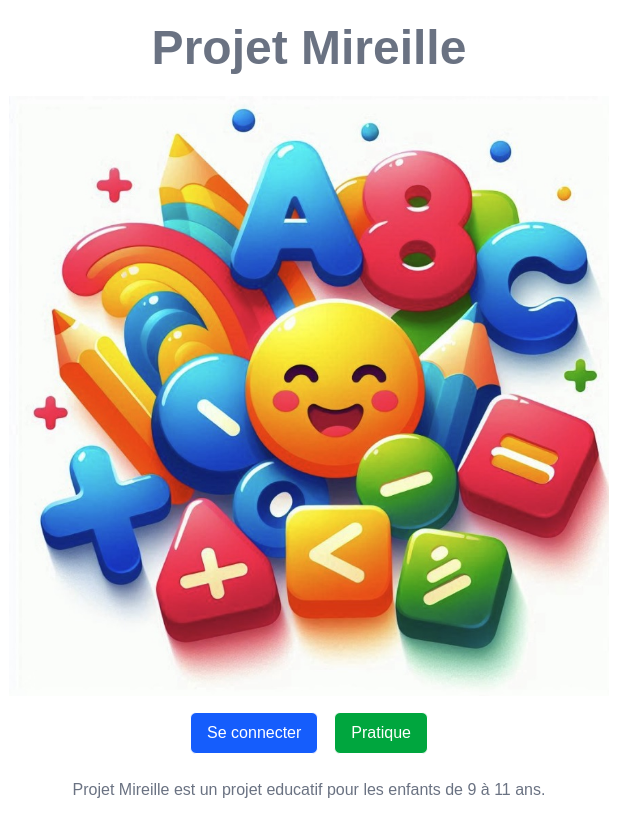
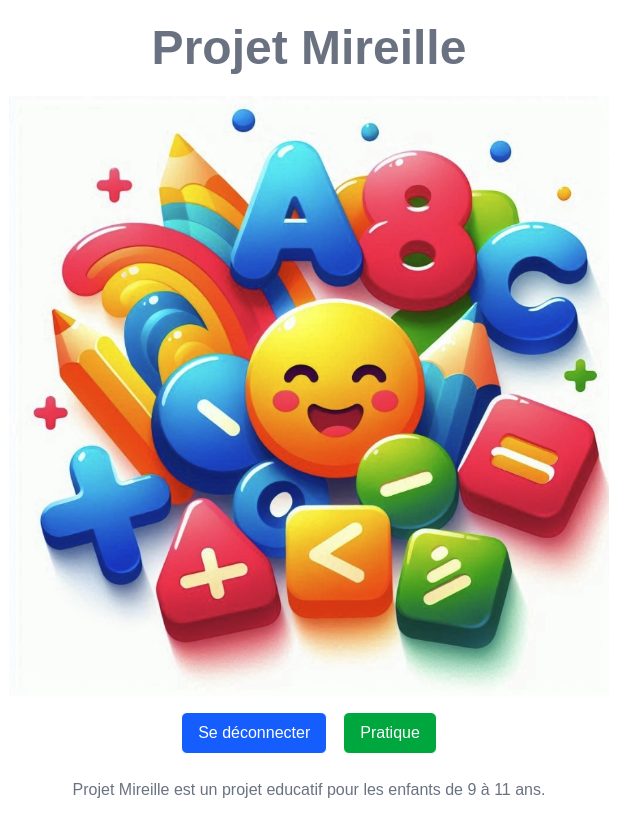
Before and after one commit to TheRealByteraver/projetmireille, a Next.js app: page / in a window 1280 px wide. Shown: the whole page, without its empty margins (331-971 px from the left). Built offline with nearby package versions, Linux system fonts and the light colour scheme; sample sign-in values are in the browser's storage.

Commit message:
auth wip

```diff
--- a/components/pages/LandingPage.tsx
+++ b/components/pages/LandingPage.tsx
@@ -1,11 +1,16 @@
 'use client';
 import Button from '@/components/ui/Button';
+import useCurrentUser from '@/hooks/useCurrentUser';
 import Image from 'next/image';
 import { useRouter } from 'next/navigation';
 
 const LandingPage = (): React.JSX.Element => {
   // ROUTER
   const router = useRouter();
+
+  // AUTH
+  const [user, setCurrentUser] = useCurrentUser();
+  console.log('user in LandingPage: ', user);
 
   return (
     <>
@@ -14,9 +19,15 @@ const LandingPage = (): React.JSX.Element => {
         {/* original size: 878x878 */}
         <Image src="/home.jpg" width={600} height={600} alt="Project logo" loading="eager" />
         <div className="mt-4 flex gap-4">
-          <Button onClick={() => router.push('/login')} color="blue">
-            Se connecter
-          </Button>
+          {user ? (
+            <Button onClick={() => setCurrentUser(undefined)} color="blue">
+              Se déconnecter
+            </Button>
+          ) : (
+            <Button onClick={() => router.push('/login')} color="blue">
+              Se connecter
+            </Button>
+          )}
 
           <Button onClick={() => router.push('/practice')} color="green">
             Pratique
--- a/components/pages/Login.tsx
+++ b/components/pages/Login.tsx
@@ -5,8 +5,8 @@ import { useRouter } from 'next/navigation';
 import { SubmitHandler, useForm } from 'react-hook-form';
 import { useUser } from '@/services/users';
 import { useEffect } from 'react';
-import Alert from '../ui/Alert';
 import useAlert from '@/hooks/useAlert';
+import useCurrentUser from '@/hooks/useCurrentUser';
 
 type FormValues = {
   username: string;
@@ -17,12 +17,16 @@ const Login = (): React.JSX.Element => {
   // ROUTER
   const router = useRouter();
 
+  // AUTH
+  const [_, setCurrentUser] = useCurrentUser();
+
   // RHF
   const {
     register,
     handleSubmit,
     getValues,
-    formState: { errors, isSubmitted },
+    reset,
+    formState: { /* errors, */ isSubmitted },
   } = useForm<FormValues>({
     defaultValues: {
       username: '',
@@ -36,25 +40,26 @@ const Login = (): React.JSX.Element => {
   // HOOKS
   const [alert, setAlert] = useAlert();
 
-  console.log('User:', user, 'isLoading:', isLoading, 'isError:', isError);
-  //   console.log('IsSubmitted:', isSubmitted);
-  //   console.log('IsSuccess:', isSuccess);
-
   // EFFECTS
   useEffect(() => {
     if (isSuccess) {
       // check if login was successful
       if (user.firstName !== undefined && user.lastName !== undefined && user.username !== undefined) {
+        setCurrentUser(user, getValues());
         router.push('/');
       } else {
         setAlert({ message: user?.message || 'Identifiants incorrects', alertType: 'error' });
+        reset();
       }
     }
-  }, [isSuccess, router, setAlert, user]);
+    if (isError) {
+      setAlert({ message: user?.message || 'Un problème est survenu, reessayer plus tard', alertType: 'error' });
+    }
+  }, [isError, isSuccess, router, setAlert, user, getValues, setCurrentUser, reset]);
 
   // METHODS
-  const onSubmit: SubmitHandler<FormValues> = (data) => {
-    console.log('FormValues', data);
+  const onSubmit: SubmitHandler<FormValues> = (/* formValues */) => {
+    // console.log('FormValues', formValues);
   };
 
   return (
@@ -65,13 +70,13 @@ const Login = (): React.JSX.Element => {
         <label htmlFor="username" className="mb-1 text-sm font-bold">
           Nom d&apos;utilisateur
         </label>
-        <Input type="text" placeholder="Nom d'utilisateur" {...register('username')} />
+        <Input type="text" autoComplete="username" placeholder="Nom d'utilisateur" {...register('username')} />
       </div>
       <div>
         <label htmlFor="password" className="mb-1 text-sm font-bold">
           Mot de passe
         </label>
-        <Input type="password" placeholder="Mot de passe" {...register('password')} />
+        <Input type="password" autoComplete="current-password" placeholder="Mot de passe" {...register('password')} />
       </div>
       <div className="mt-2 flex flex-row justify-between">
         <Button onClick={() => router.push('/')}>Retour à l&apos;accueil</Button>
--- a/components/system/AuthenticatedRoute.tsx
+++ b/components/system/AuthenticatedRoute.tsx
@@ -1,5 +1,6 @@
-import { useState } from 'react';
-import { User } from '@/types/frontend';
+import { useEffect } from 'react';
+import useCurrentUser from '@/hooks/useCurrentUser';
+import { redirect } from 'next/navigation';
 
 type Props = {
   children: React.ReactNode;
@@ -9,21 +10,16 @@ const AuthenticatedRoute = (props: Props): React.JSX.Element => {
   // PROPS
   const { children } = props;
 
-  // HOOKS
-  const [user, setUser] = useState<User | null>(null);
+  // AUTH
+  const [user] = useCurrentUser();
+  console.log('user in AuthenticatedRoute: ', user);
 
-  // HANDLERS
-  // const handleLogin = (username: string, password: string) => {
-  //   const user = users.find((user) => user.username === username && user.password === password);
-  //   setUser(user);
-  // };
-
-  // if (!user) {
-
-  //   redirect('/login');
-
-  //   return <Login />;
-  // }
+  // EFFECTS
+  useEffect(() => {
+    if (!user) {
+      redirect('/login');
+    }
+  }, [user]);
 
   return (
     <div className="flex flex-1 flex-col overflow-hidden">
--- a/components/ui/Input.tsx
+++ b/components/ui/Input.tsx
@@ -25,6 +25,7 @@ const Input = (props: Props): React.JSX.Element => {
     step,
     autoFocus = false,
     className = '',
+    autoComplete,
     ...restProps
   } = props;
 
@@ -56,6 +57,7 @@ const Input = (props: Props): React.JSX.Element => {
         value={value}
         step={step}
         autoFocus={autoFocus}
+        autoComplete={autoComplete}
       />
     </div>
   );
--- /dev/null
+++ b/hooks/useCurrentUser.ts
@@ -0,0 +1,40 @@
+'use client';
+import { Credentials } from '@/services/users';
+import { CurrentUser } from '@/types/frontend';
+import getAuthHeader from '@/utils/getAuthHeader';
+import { useCallback, useState } from 'react';
+
+function getUserFromLocalStorage(): CurrentUser | null {
+  if (typeof window === 'undefined') return null;
+  const user = localStorage.getItem('user');
+  return user ? JSON.parse(user) : null;
+}
+
+type ReturnType = [CurrentUser | null, (user?: CurrentUser, credentials?: Credentials) => void];
+
+const useCurrentUser = (): ReturnType => {
+  // STATE
+  const [user, setUser] = useState<CurrentUser | null>(getUserFromLocalStorage);
+
+  // METHODS
+  const setCurrentUser = useCallback(
+    (user?: CurrentUser, credentials?: Credentials): void => {
+      if (!user || !credentials?.username || !credentials?.password) {
+        setUser(null);
+        localStorage.removeItem('user');
+      } else {
+        const currentUser = {
+          ...user,
+          authorization: getAuthHeader(credentials),
+        };
+        setUser(currentUser);
+        localStorage.setItem('user', JSON.stringify(currentUser));
+      }
+    },
+    [setUser],
+  );
+
+  return [user, setCurrentUser];
+};
+
+export default useCurrentUser;
--- a/types/frontend.ts
+++ b/types/frontend.ts
@@ -14,6 +14,13 @@ type User = {
   // email: string;
   createdAt: Date;
   updatedAt: Date;
+};
+
+type CurrentUser = {
+  firstName?: string;
+  lastName?: string;
+  username?: string;
+  authorization?: string;
 };
 
 type ExerciseList = {
@@ -34,4 +41,4 @@ type LineGraphExercise = {
   difficulty: Difficulty;
 };
 
-export type { LineGraphExercise, ButtonColors, User, ExerciseList };
+export type { LineGraphExercise, ButtonColors, User, CurrentUser, ExerciseList };
--- /dev/null
+++ b/utils/getAuthHeader.ts
@@ -0,0 +1,6 @@
+import { Credentials } from '@/services/users';
+
+const getAuthHeader = (credentials: Credentials): string =>
+  'Basic ' + Buffer.from(`${credentials.username}:${credentials.password}`).toString('base64');
+
+export default getAuthHeader;
```
